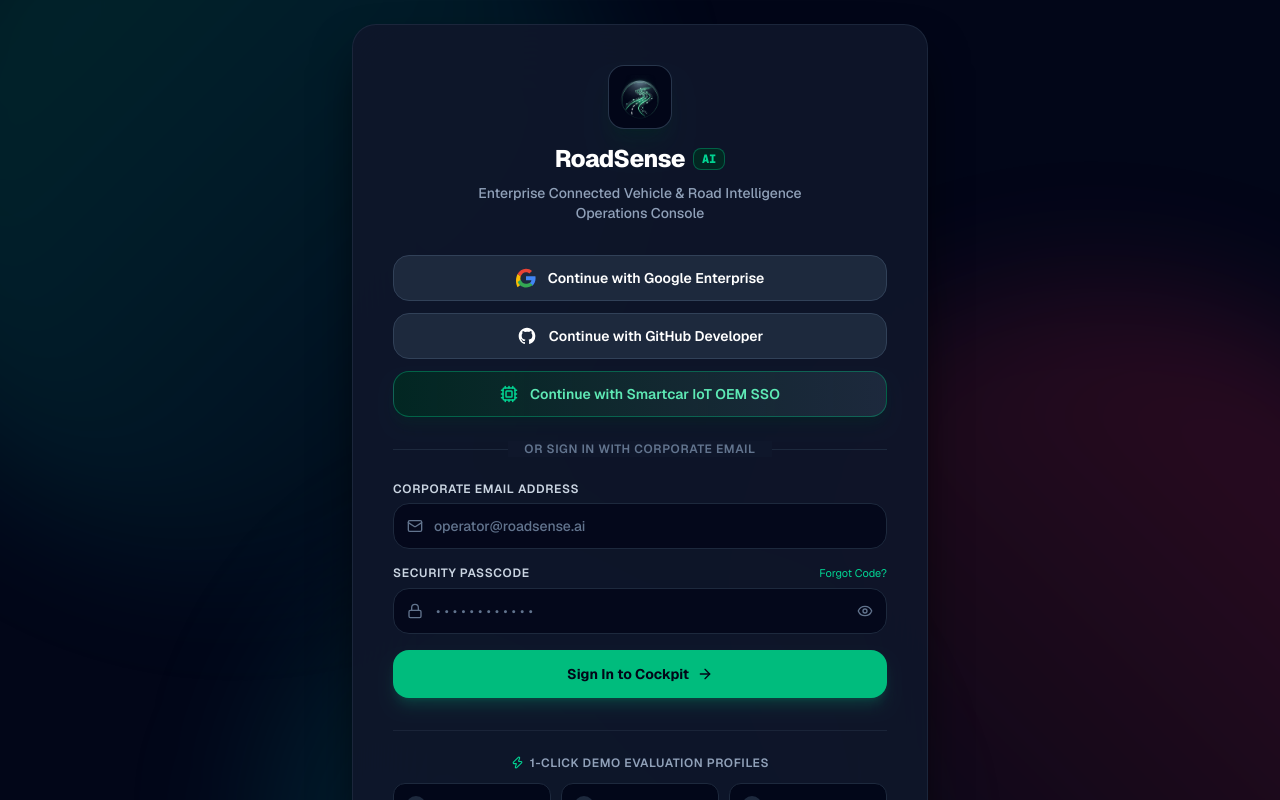
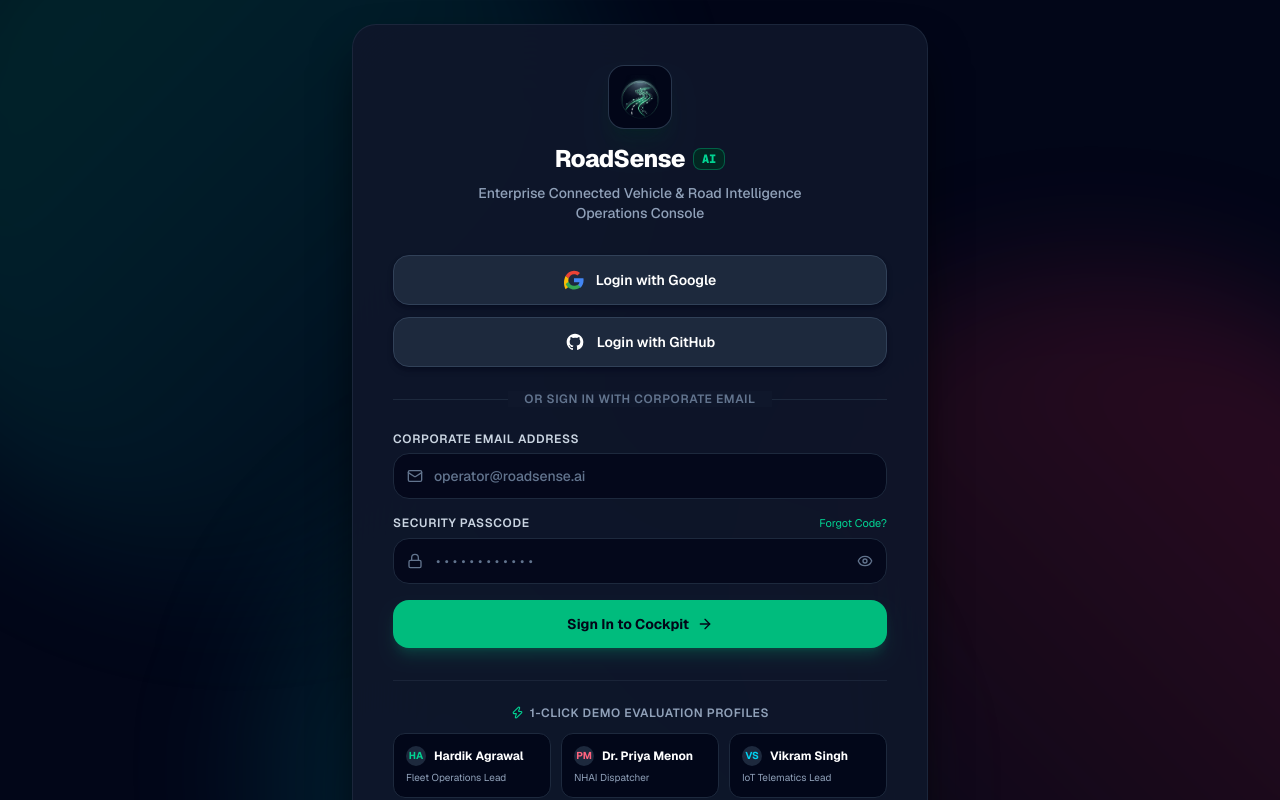
Before and after one commit to Hardik0385/Roadsense_AI, a Next.js app in the folder apps/web/: page /login in a window 1280 px wide. Shown: the top 800 px of the page. Built offline with nearby package versions, Linux system fonts and the light colour scheme.

Commit message:
feat(auth): display only Google and GitHub login SSO options on login page

```diff
--- a/apps/web/src/app/login/page.tsx
+++ b/apps/web/src/app/login/page.tsx
@@ -176,7 +176,7 @@
               type="button"
               onClick={() => handleOAuthLogin('google')}
               disabled={!!oauthLoading || loading}
-              className="w-full py-3 px-4 bg-slate-800 hover:bg-slate-700/90 border border-slate-700 rounded-2xl text-sm font-semibold text-white flex items-center justify-center gap-3 transition-all hover:border-slate-600 active:scale-[0.99] disabled:opacity-60"
+              className="w-full py-3.5 px-4 bg-slate-800 hover:bg-slate-700/90 border border-slate-700 rounded-2xl text-sm font-semibold text-white flex items-center justify-center gap-3 transition-all hover:border-slate-500 active:scale-[0.99] disabled:opacity-60 shadow-md shadow-slate-950/40"
             >
               {oauthLoading === 'google' ? (
                 <div className="w-5 h-5 border-2 border-white/30 border-t-white rounded-full animate-spin"></div>
@@ -188,7 +188,7 @@
                   <path fill="#34A853" d="M12 23.5c3.2 0 6-1.1 8-3l-3.7-2.9c-1.1.7-2.5 1.2-4.3 1.2-3 0-5.5-2-6.4-4.8L1.9 16.9C3.7 20.6 7.5 23.5 12 23.5z"/>
                 </svg>
               )}
-              <span>Continue with Google Enterprise</span>
+              <span>Login with Google</span>
             </button>
 
             {/* GitHub OAuth */}
@@ -196,7 +196,7 @@
               type="button"
               onClick={() => handleOAuthLogin('github')}
               disabled={!!oauthLoading || loading}
-              className="w-full py-3 px-4 bg-slate-800 hover:bg-slate-700/90 border border-slate-700 rounded-2xl text-sm font-semibold text-white flex items-center justify-center gap-3 transition-all hover:border-slate-600 active:scale-[0.99] disabled:opacity-60"
+              className="w-full py-3.5 px-4 bg-slate-800 hover:bg-slate-700/90 border border-slate-700 rounded-2xl text-sm font-semibold text-white flex items-center justify-center gap-3 transition-all hover:border-slate-500 active:scale-[0.99] disabled:opacity-60 shadow-md shadow-slate-950/40"
             >
               {oauthLoading === 'github' ? (
                 <div className="w-5 h-5 border-2 border-white/30 border-t-white rounded-full animate-spin"></div>
@@ -205,18 +205,7 @@
                   <path fillRule="evenodd" clipRule="evenodd" d="M12 2C6.477 2 2 6.484 2 12.017c0 4.425 2.865 8.18 6.839 9.504.5.092.682-.217.682-.483 0-.237-.008-.868-.013-1.703-2.782.605-3.369-1.343-3.369-1.343-.454-1.158-1.11-1.466-1.11-1.466-.908-.62.069-.608.069-.608 1.003.07 1.53 1.032 1.53 1.032.892 1.53 2.341 1.088 2.91.832.092-.647.35-1.088.636-1.338-2.22-.253-4.555-1.113-4.555-4.951 0-1.093.39-1.988 1.029-2.688-.103-.253-.446-1.272.098-2.65 0 0 .84-.27 2.75 1.026A9.564 9.564 0 0112 6.844c.85.004 1.705.115 2.504.337 1.909-1.296 2.747-1.027 2.747-1.027.546 1.379.202 2.398.1 2.651.64.7 1.028 1.595 1.028 2.688 0 3.848-2.339 4.695-4.566 4.943.359.309.678.92.678 1.855 0 1.338-.012 2.419-.012 2.747 0 .268.18.58.688.482A10.019 10.019 0 0022 12.017C22 6.484 17.522 2 12 2z" />
                 </svg>
               )}
-              <span>Continue with GitHub Developer</span>
-            </button>
-
-            {/* Smartcar IoT Direct SSO */}
-            <button
-              type="button"
-              onClick={() => handleOAuthLogin('smartcar')}
-              disabled={!!oauthLoading || loading}
-              className="w-full py-3 px-4 bg-gradient-to-r from-emerald-950/80 to-slate-800 hover:from-emerald-900/90 hover:to-slate-700/90 border border-emerald-500/40 rounded-2xl text-sm font-semibold text-emerald-300 flex items-center justify-center gap-3 transition-all hover:border-emerald-400 active:scale-[0.99] disabled:opacity-60 shadow-lg shadow-emerald-950/30"
-            >
-              <Cpu size={18} className="text-emerald-400" />
-              <span>Continue with Smartcar IoT OEM SSO</span>
+              <span>Login with GitHub</span>
             </button>
           </div>
 
```
